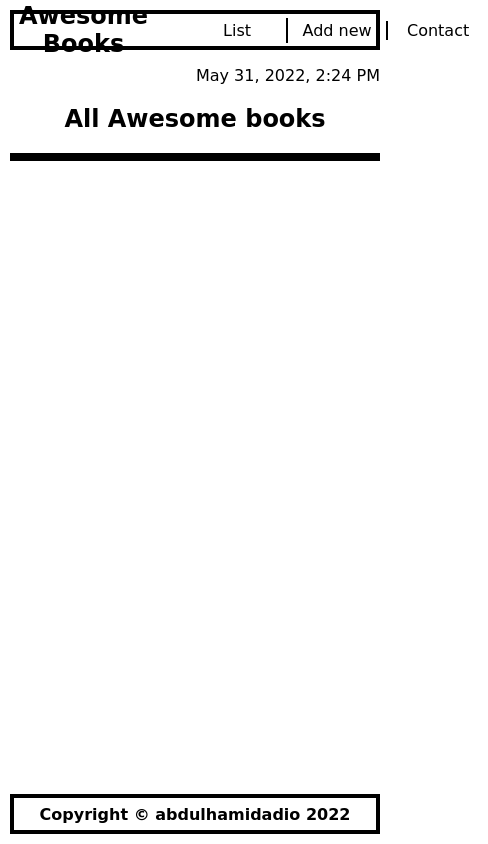
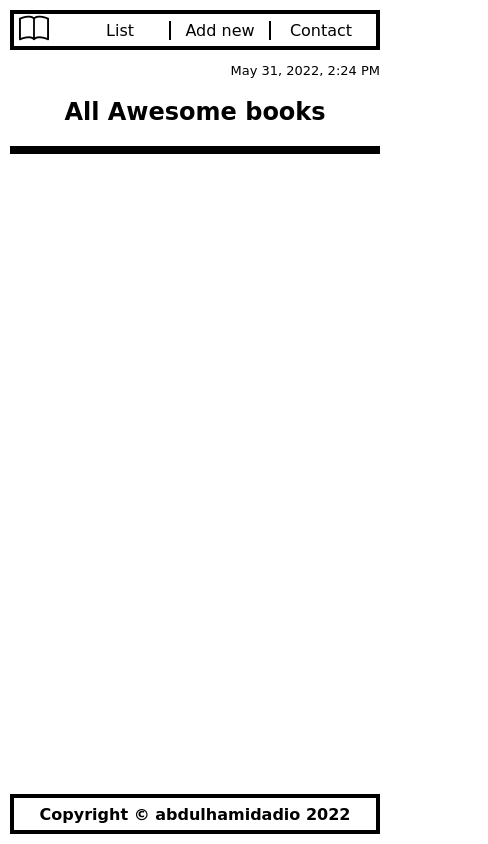
Before and after one commit to abdulhamiid/awesome-books-es6-modules, a website with bundled scripts: page index.html in a window 390 px wide. Shown: the whole page, 488 px wide, since content can reach past the window. Built offline with nearby package versions, Linux system fonts and the light colour scheme.

Commit message:
Adjust page responsiveness

```diff
--- a/index.css
+++ b/index.css
@@ -170,3 +170,30 @@ nav a {
   color: #000;
   text-decoration: none;
 }
+
+@media(max-width: 768px) {
+  nav i {
+    font-size: 30px;
+    font-weight: bold;
+  }
+
+  nav h2 {
+    display: none;
+  }
+
+  #form {
+    width:100%;
+  }
+
+  #nav-list {
+    padding: 0;
+  }
+
+  #nav-list li {
+    padding: 0 5px;
+  }
+
+  #date {
+    font-size: 13px;
+  }
+}
--- a/index.html
+++ b/index.html
@@ -5,12 +5,14 @@
   <meta http-equiv="X-UA-Compatible" content="IE=edge">
   <meta name="viewport" content="width=device-width, initial-scale=1.0">
   <title>Awesome Books</title>
+  <link rel="stylesheet" href="https://cdn.jsdelivr.net/npm/bootstrap-icons@1.8.3/font/bootstrap-icons.css">
   <link rel="stylesheet" href="index.css">
 </head>
 <body class="flex-column">
   <main class="main">
     <nav id="navbar" class="flex">
       <h2 id="logo">Awesome Books</h2>
+      <i class="bi bi-book"></i>
       <ul id="nav-list" class="flex">
         <li class="tab is-Active"><a href="#"  data-switcher data-tab="1">List</a></li>
         <li class="tab "><a href="#" data-switcher data-tab="2">Add new</a></li>
```
